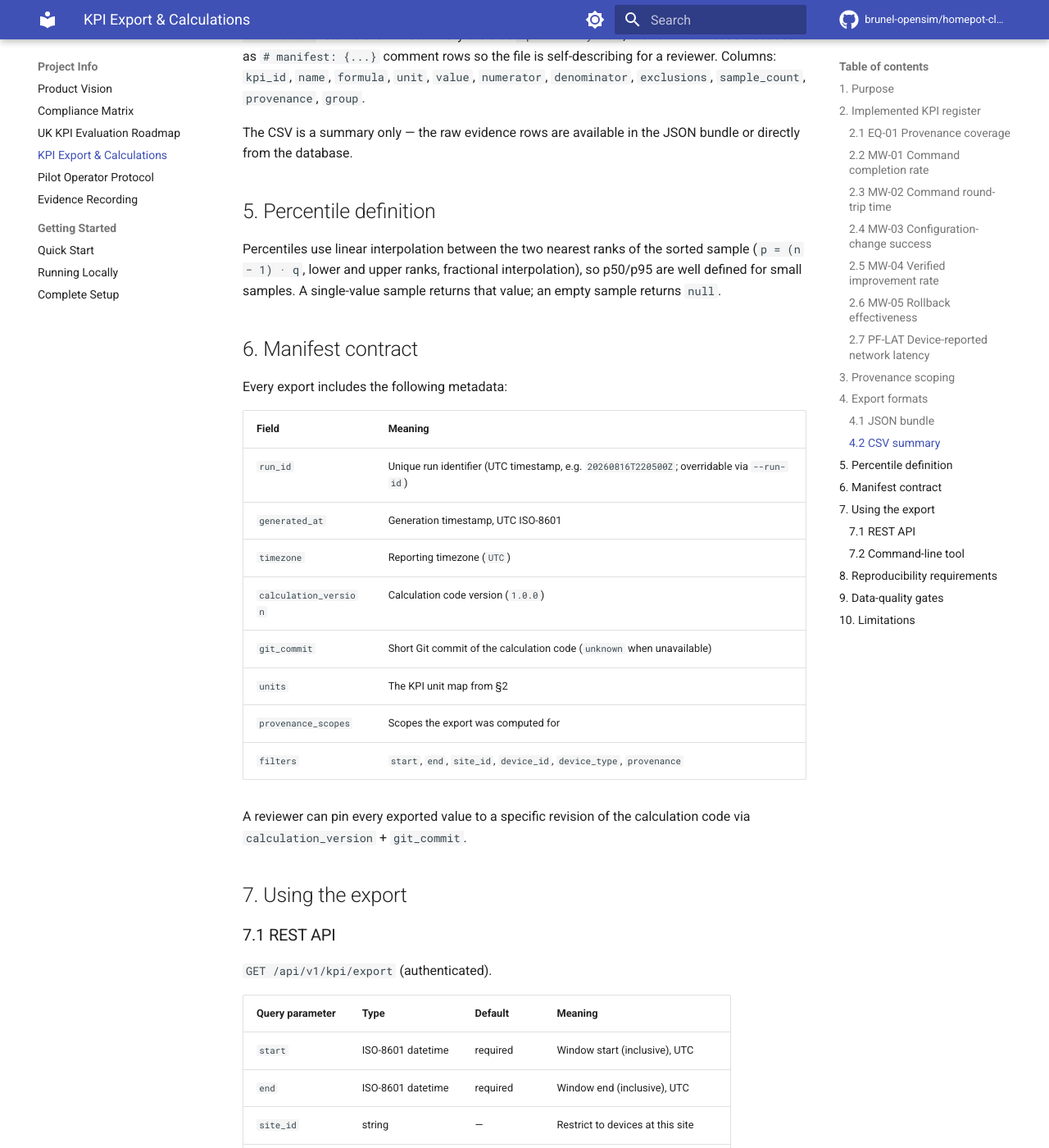
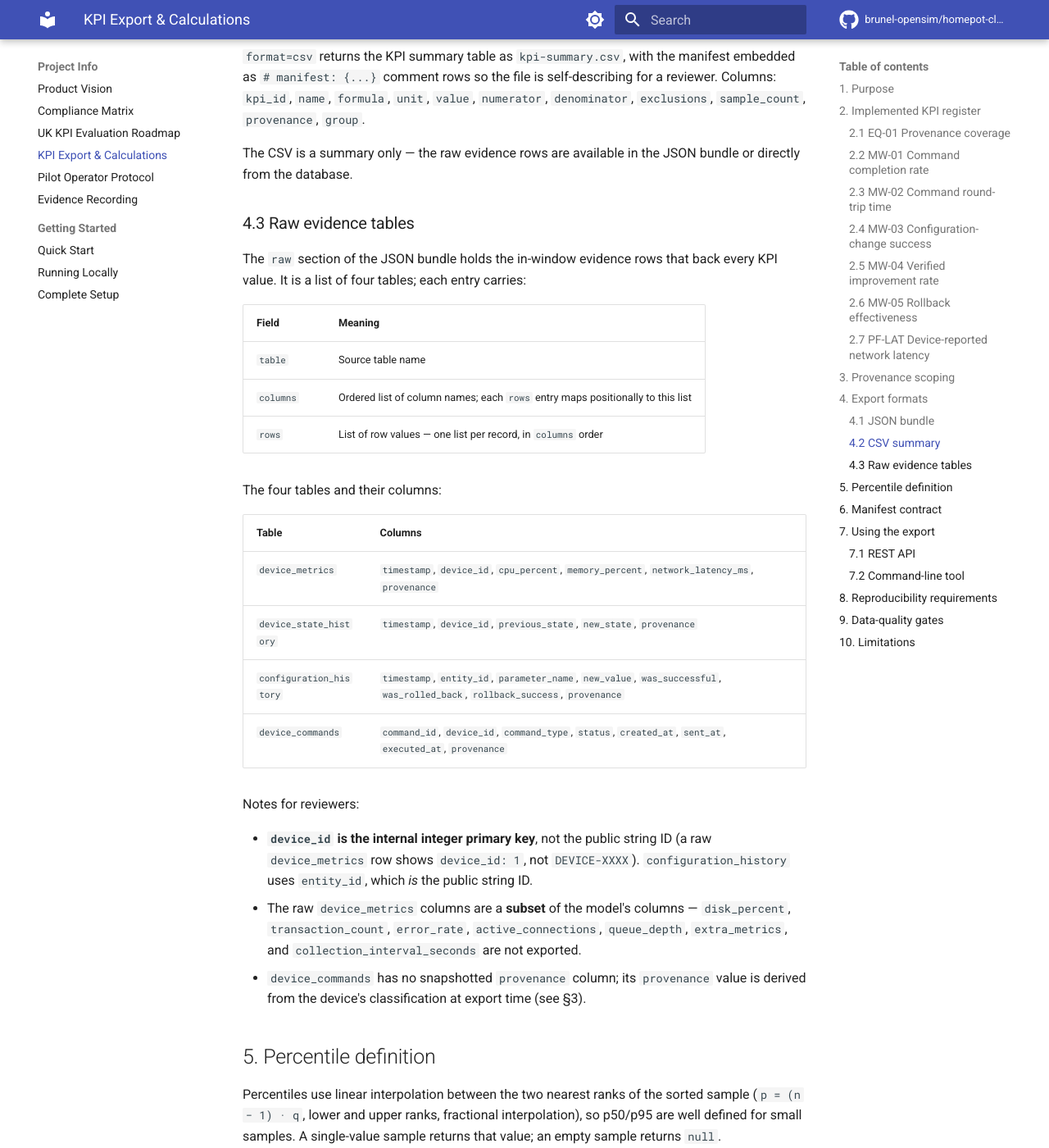
Before and after one commit to brunel-opensim/homepot-client, an MkDocs documentation site: the page built from docs/kpi-export.md, in a window 1280 px wide and 1400 px high, scrolled down 4814 px. Shown: the whole window at 82% size. Built offline with MkDocs 1.6.1 and Material for MkDocs 9.7.7, drawn with Linux system fonts in a browser that asks for light colours; comment, search, counter and statistics services are not loaded; the version menu is left out; some of the changed text lies outside the part shown.

Commit message:
docs: document the KPI export raw evidence tables
The kpi-export.json 'raw' section was only described as 'raw evidence rows'
without documenting its structure. Add §4.3 describing the table/columns/rows
shape, the four raw tables with their exact columns, and reviewer notes that
device_id is the internal integer PK (not the public string ID) and that
device_metrics raw columns are a subset of the model.

```diff
--- a/docs/kpi-export.md
+++ b/docs/kpi-export.md
@@ -149,7 +149,7 @@ bundle with three sections:
 - **`kpis`** — the machine-readable KPI summary (one object per KPI and group);
 - **`raw`** — the in-window raw evidence rows that back the calculations
   (`device_metrics`, `device_state_history`, `configuration_history`, and
-  `device_commands`).
+  `device_commands`); see §4.3 for the structure and columns.
 
 Each KPI object carries:
 
@@ -177,6 +177,38 @@ self-describing for a reviewer. Columns: `kpi_id`, `name`, `formula`, `unit`,
 
 The CSV is a summary only — the raw evidence rows are available in the JSON
 bundle or directly from the database.
+
+### 4.3 Raw evidence tables
+
+The `raw` section of the JSON bundle holds the in-window evidence rows that
+back every KPI value. It is a list of four tables; each entry carries:
+
+| Field | Meaning |
+| --- | --- |
+| `table` | Source table name |
+| `columns` | Ordered list of column names; each `rows` entry maps positionally to this list |
+| `rows` | List of row values — one list per record, in `columns` order |
+
+The four tables and their columns:
+
+| Table | Columns |
+| --- | --- |
+| `device_metrics` | `timestamp`, `device_id`, `cpu_percent`, `memory_percent`, `network_latency_ms`, `provenance` |
+| `device_state_history` | `timestamp`, `device_id`, `previous_state`, `new_state`, `provenance` |
+| `configuration_history` | `timestamp`, `entity_id`, `parameter_name`, `new_value`, `was_successful`, `was_rolled_back`, `rollback_success`, `provenance` |
+| `device_commands` | `command_id`, `device_id`, `command_type`, `status`, `created_at`, `sent_at`, `executed_at`, `provenance` |
+
+Notes for reviewers:
+
+- **`device_id` is the internal integer primary key**, not the public string ID
+  (a raw `device_metrics` row shows `device_id: 1`, not `DEVICE-XXXX`).
+  `configuration_history` uses `entity_id`, which *is* the public string ID.
+- The raw `device_metrics` columns are a **subset** of the model's columns —
+  `disk_percent`, `transaction_count`, `error_rate`, `active_connections`,
+  `queue_depth`, `extra_metrics`, and `collection_interval_seconds` are not
+  exported.
+- `device_commands` has no snapshotted `provenance` column; its `provenance`
+  value is derived from the device's classification at export time (see §3).
 
 ## 5. Percentile definition
 
```
